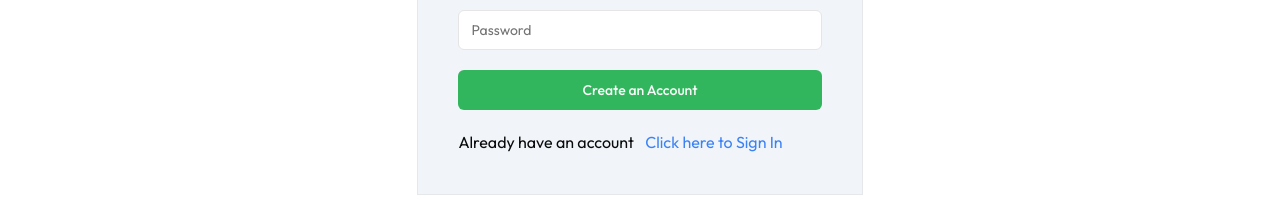
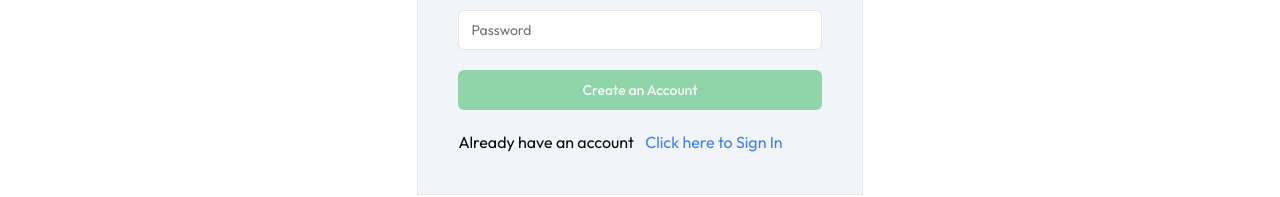
Before and after one commit to Alek30k/Grocery-Store, a Next.js app: page /create-account in a window 1280 px wide. Shown: the part 451-648 px from the top of the page. Built offline with nearby package versions, Linux system fonts and the light colour scheme; no server answers.

Commit message:
last commit

```diff
--- a/app/(auth)/create-account/page.jsx
+++ b/app/(auth)/create-account/page.jsx
@@ -5,13 +5,20 @@ import { Input } from "@/components/ui/input";
 import { Button } from "@/components/ui/button";
 import Link from "next/link";
 import { useState } from "react";
+import GlobalApi from "@/app/_utils/GlobalApi";
 
 const CreateAccount = () => {
   const [username, setUsername] = useState();
   const [email, setEmail] = useState();
   const [password, setPassword] = useState();
 
-  const onCreateAccount = () => {};
+  const onCreateAccount = () => {
+    GlobalApi.registerUser(username, email, password).then((resp) => {
+      console.log(resp.data.user);
+      console.log(resp.data.jwt);
+      // return resp.data.user;
+    });
+  };
 
   return (
     <div className="flex items-baseline justify-center my-10">
@@ -35,7 +42,12 @@ const CreateAccount = () => {
             placeholder="Password"
             onChange={(e) => setPassword(e.target.value)}
           />
-          <Button onClick={onCreateAccount()}>Create an Account</Button>
+          <Button
+            onClick={onCreateAccount()}
+            disabled={!(username || email || password)}
+          >
+            Create an Account
+          </Button>
           <p>
             Already have an account{" "}
             <Link href={"/sign-in"} className="text-blue-500 ml-2">
--- a/app/_components/Header.jsx
+++ b/app/_components/Header.jsx
@@ -52,11 +52,11 @@ const Header = () => {
             <DropdownMenuLabel>Browse Category</DropdownMenuLabel>
             <DropdownMenuSeparator />
             {categoryList.map((category, index) => (
-              <Link href={"/products-category/" + category.attributes.name}>
-                <DropdownMenuItem
-                  key={index}
-                  className="flex gap-4 items-center cursor-pointer"
-                >
+              <Link
+                href={"/products-category/" + category.attributes.name}
+                key={index}
+              >
+                <DropdownMenuItem className="flex gap-4 items-center cursor-pointer">
                   <Image
                     src={
                       process.env.NEXT_PUBLIC_BACKEND_BASE_URL +
--- a/app/_utils/GlobalApi.jsx
+++ b/app/_utils/GlobalApi.jsx
@@ -28,10 +28,18 @@ const getAllProductsByCategory = (category) =>
       return resp.data.data;
     });
 
+const registerUser = (username, email, password) =>
+  axiosClient.post("/auth/local/register", {
+    username: username,
+    email: email,
+    password: password,
+  });
+
 export default {
   getCategory,
   getSliders,
   getCategoryList,
   getAllProducts,
   getAllProductsByCategory,
+  registerUser,
 };
```
